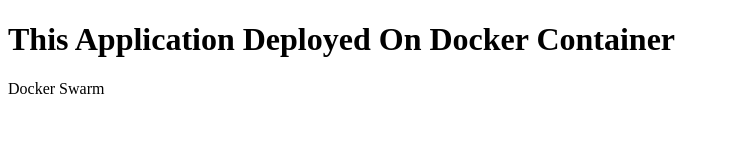
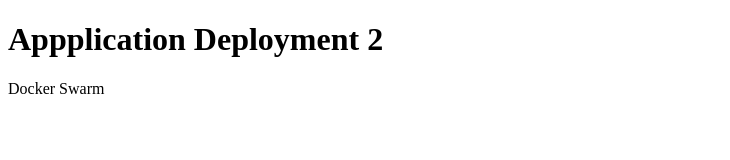
Before and after one commit to shindeabhi94/docker-swarm, a plain HTML site: page index.html in a window 1280 px wide. Shown: the whole page, without its empty margins (0-730 px from the left). Drawn offline with Linux system fonts and the light colour scheme.

Commit message:
Next Deployment

```diff
--- a/index.html
+++ b/index.html
@@ -3,7 +3,8 @@
 <html>
 <body>
 
-<h1> This Application Deployed On Docker Container</h1>
+<h1> Appplication Deployment 2 </h1>
+
 <p> Docker Swarm</p>
 
 </body>
```
